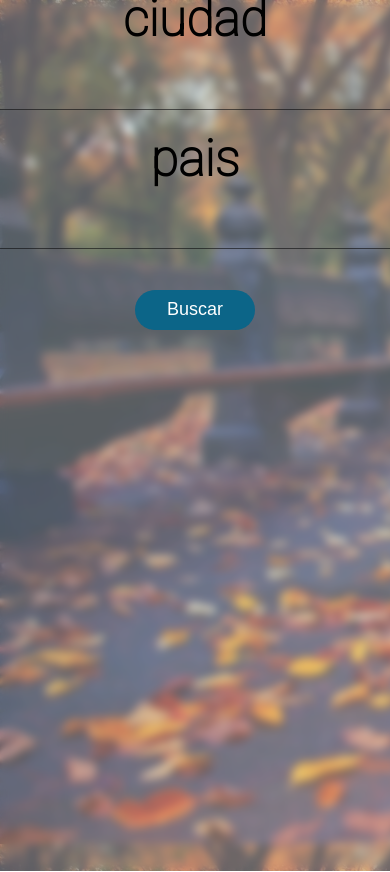
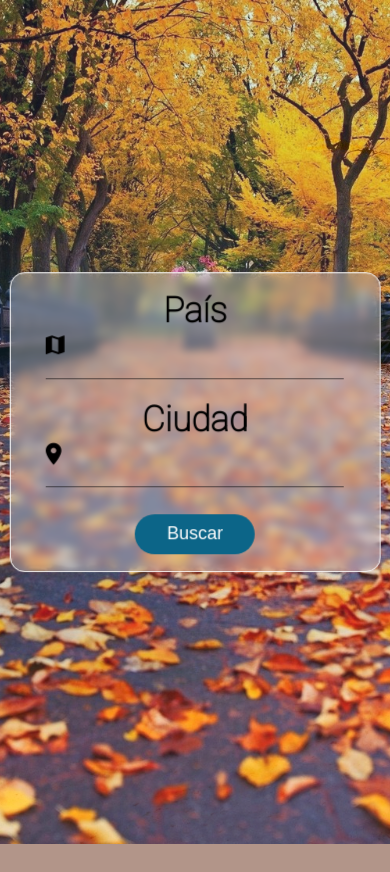
Before and after one commit to dev-luisvasquez/Proyecto-CLima, a PHP site: page / in a window 390 px wide; the page is wider, and only the part inside the window is pictured. After the commit the page ends 844 px from the top of that part, so only its background shows below. Run offline with PHP 8.4, Linux system fonts and the light colour scheme.

Commit message:
Termino de detalles

```diff
--- a/Index.php
+++ b/Index.php
@@ -5,6 +5,7 @@
       <meta http-equiv="X-UA-Compatible" content="IE=edge">
       <meta name="viewport" content="width=device-width, initial-scale=1.0">
       <link rel="stylesheet" href="style/app.css">
+      <link href="https://unpkg.com/ionicons@4.5.10-0/dist/css/ionicons.min.css" rel="stylesheet">
       <title>Clima</title>
 </head>
 <body>
@@ -12,11 +13,13 @@
             <div class="search">
                   <div id="msj-error"></div>
 
-                  <label htmlfor="ciudad" >ciudad</label>
+                  <label htmlfor="pais">País</label>
+                  <i  class="icon ion-md-map"></i>
+                  <input type="text" name="pais" id="pais">
+
+                  <label htmlfor="ciudad" >Ciudad</label>
+                  <i class="icon ion-md-pin"></i>
                   <input type="text" name="ciudad" id="ciudad">
-
-                  <label htmlfor="pais">pais</label>
-                  <input type="text" name="pais" id="pais">
 
                   <button type="button" onclick="obtenerClima()">Buscar</button>
 
--- a/js/api.js
+++ b/js/api.js
@@ -14,6 +14,7 @@ const consultarAPI= async(ciudad,pais)=>{
       const apiKey="404c8164efe4cda212a2e4dae35e48d2"
       const url=`https://api.openweathermap.org/data/2.5/weather?q=${ciudad},${pais}&appid=${apiKey}`;
       console.log(url);
+
       const respuesta = await fetch(url);
       const resultado = await respuesta.json();
       console.log(resultado);
@@ -23,7 +24,7 @@ const consultarAPI= async(ciudad,pais)=>{
             return;
       }
 
-      const {name,main,sys,weather}=resultado;
+      const {name,main,sys}=resultado;
       if(!name) return null;
 
       let divResultado = document.querySelector("#divResultado");
@@ -31,10 +32,11 @@ const consultarAPI= async(ciudad,pais)=>{
       divResultado.innerHTML=`
 
       <div class="resultadoClima">
+                  <i id="icono"></i>
                   <h2>${name}, ${sys.country}</h2>
                   <h1><span>${parseFloat(main.temp-kelvin,10).toFixed(2)} &#x2103;</span></h1>
-                  <h3><span>Temperatura Minima: ${parseFloat(main.temp_min-kelvin,10).toFixed(2)} &#x2103</span></h3>
-                  <h3><span>Temperatura Maxima: ${parseFloat(main.temp_max-kelvin,10).toFixed(2)} &#x2103</span></h3>
+                  <h3><span>Temp Minima: ${parseFloat(main.temp_min-kelvin,10).toFixed(2)} &#x2103</span></h3>
+                  <h3><span>Temp Maxima: ${parseFloat(main.temp_max-kelvin,10).toFixed(2)} &#x2103</span></h3>
                   <h3><span>Humedad: ${main.humidity}%</span></h3>
       </div>
 
--- a/style/app.css
+++ b/style/app.css
@@ -21,7 +21,7 @@ body{
 
 @keyframes body {
       25% {
-            background-image: url("/img/otoño.jpg") ;
+            background-image: url("/img/oto.jpg") ;
       }
 
       50% {
@@ -38,7 +38,7 @@ body{
 
 .container{
       width: 600px;
-      height: 900px;
+      height: auto;
       position: absolute;
       padding: 17px;
       top: 50%;
@@ -67,6 +67,13 @@ body{
       padding: 0;
       font-weight: bold;
       display: block;
+
+}
+
+.search i{
+      font-size: 40px;
+      float: left;
+      position: absolute;
 }
 
 .search input{
@@ -93,6 +100,7 @@ body{
       color: rgb(255, 255, 255);
       font-size: 18px;
       border-radius: 20px;
+      cursor: pointer;
 }
 
 
@@ -114,7 +122,7 @@ body{
 
 .resultadoClima h1{
       color: rgb(20, 116, 172);
-      font-size: 70px;
+      font-size: 90px;
       margin: 10px;
 
 }
@@ -122,7 +130,8 @@ body{
 .resultadoClima h3{
       font-size: 30px;
       float: right;
-      margin: 10px;
+      margin: 15px;
+      text-align: right;
 }
 
 
@@ -131,10 +140,120 @@ body{
       font-size: 30px;
 }
 
+@media (max-width: 1024px){
 
-@media screen and (max-width: 700px){
-      .header h2{
-            font-size: 30px;
+      body{
+            background-position: center;
+            background-size: 400px 800px;
+            background-size:cover;
       }
 
+      .container{
+            width: 95%;
+            height: auto;
+            position: absolute;
+            padding: 17px;
+            top: 50%;
+            left: 50%;
+            transform: translate(-50%, -50%);
+            background-color: rgba(255,255,255, 0.3);
+            backdrop-filter: blur(5px);
+            border: solid 1px rgba(255, 255, 255, 05);
+            border-radius: 15px;
+            box-sizing: border-box;
+
+
+      }
+      .search{
+            font-size: 50px;
+            color: black;
+      }
+
+      .search input[type="text"]{
+            border: none;
+            border-bottom: 1px solid rgba(12, 13, 14, 0.596);
+            background: transparent;
+            outline: none;
+            height: 40px;
+            font-size: 30px;
+            text-align: center;
+      }
+
+      .search i{
+            font-size: 25px;
+      }
+
+      .resultadoClima h1{
+            font-size: 60px;
+      }
+
+      .resultadoClima h2{
+            font-size: 20px;
+      }
+
+      .resultadoClima h3{
+            font-size: 20px;
+            margin: 6%;
+            text-align: center;
+      }
 }
+
+
+
+
+
+
+@media (max-width: 768px){
+      body{
+            background-position: center;
+            background-size: 400px 800px;
+            background-size:cover;
+      }
+
+      .container{
+            width: 95%;
+            height: auto;
+            position: absolute;
+            padding: 17px;
+            top: 50%;
+            left: 50%;
+            transform: translate(-50%, -50%);
+            background-color: rgba(255,255,255, 0.3);
+            backdrop-filter: blur(5px);
+            border: solid 1px rgba(255, 255, 255, 05);
+            border-radius: 15px;
+            box-sizing: border-box;
+
+
+      }
+      .search{
+            font-size: 35px;
+      }
+
+      .search i{
+            font-size: 25px;
+      }
+
+      .search input[type="text"]{
+            border: none;
+            border-bottom: 1px solid rgba(12, 13, 14, 0.596);
+            background: transparent;
+            outline: none;
+            height: 40px;
+            font-size: 20px;
+            text-align: center;
+      }
+
+      .resultadoClima h1{
+            font-size: 50px;
+      }
+
+      .resultadoClima h2{
+            font-size: 20px;
+      }
+
+      .resultadoClima h3{
+            font-size: 20px;
+            margin: 2%;
+      }
+}
```
Also changed, not shown: img/oto.jpg (renamed from img/otoño.jpg), 1 other file.
